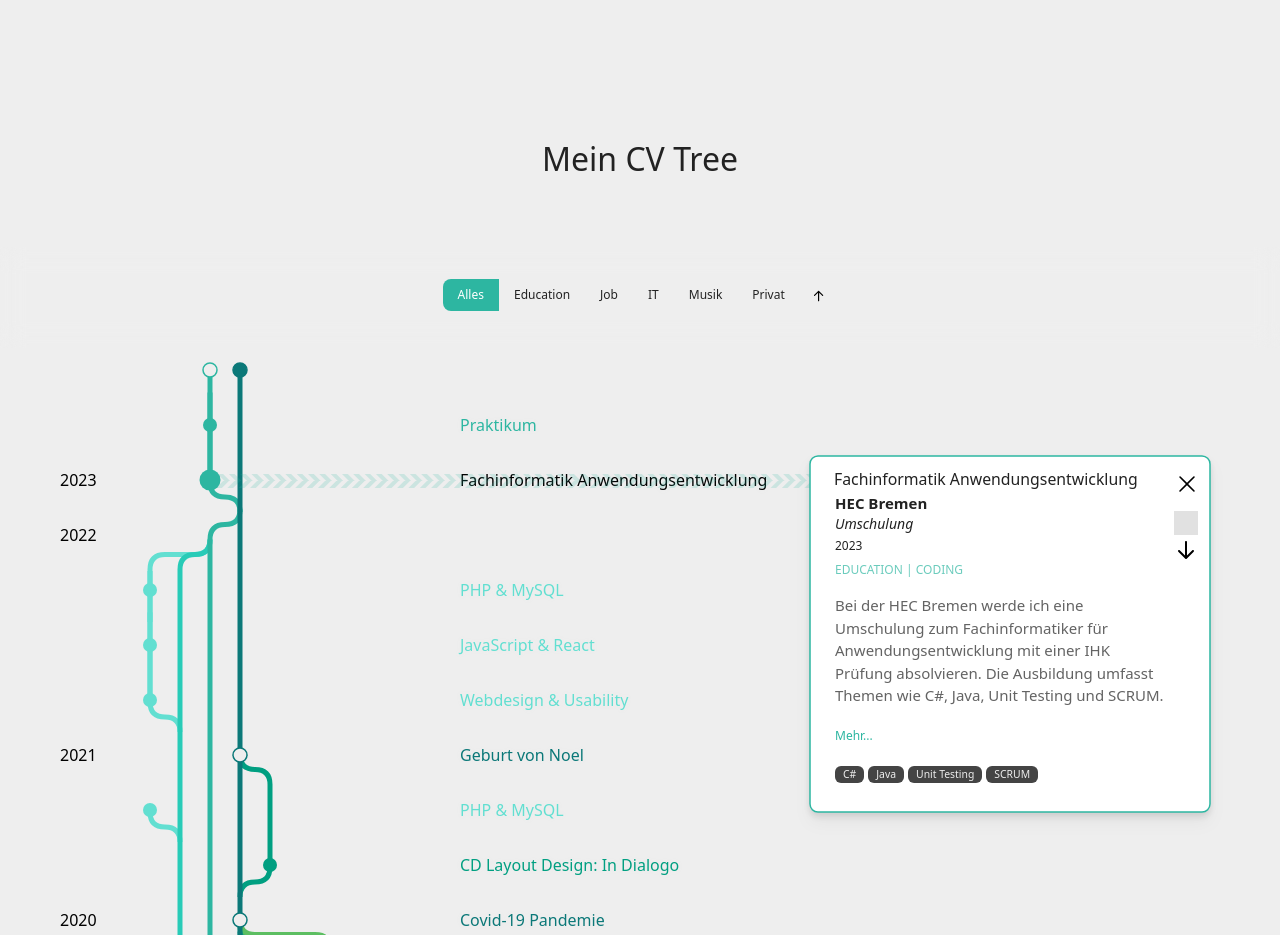
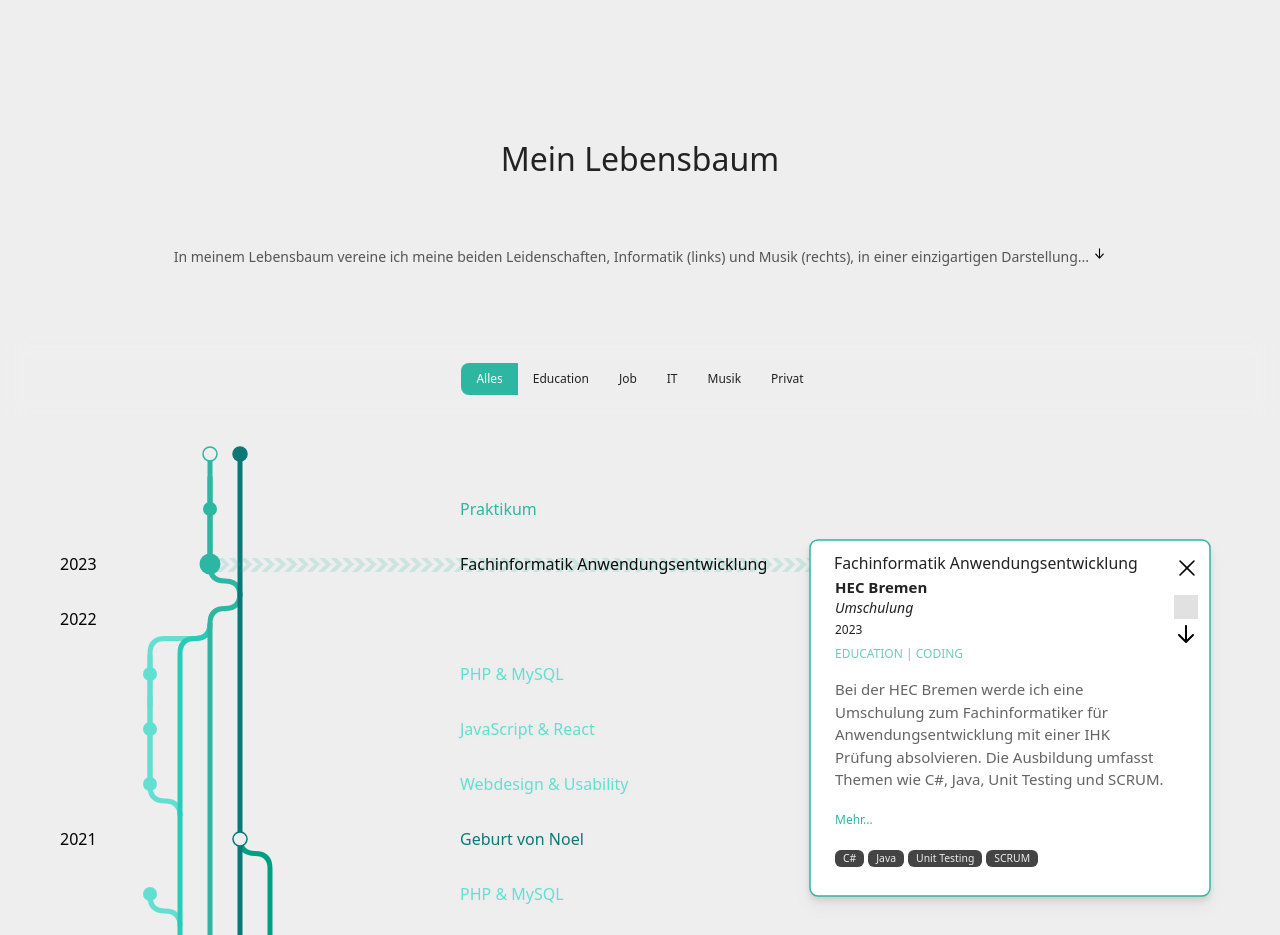
Before and after one commit to gabjuh/webdev-portfolio, a React (Vite) app: page / in a window 1280 px wide. Shown: the part 9020-9955 px from the top of the page. Built offline with nearby package versions, Linux system fonts and the light colour scheme; grey boxes are pictures that could not be loaded.

Commit message:
add description

```diff
--- a/src/components/CvTree.tsx
+++ b/src/components/CvTree.tsx
@@ -305,9 +305,24 @@ const CvTree: React.FC = ({ }) => {
   // Point
   const [hoveredElementSlugs, setHoveredElementSlugs] = useState<string[]>([]);
 
+  const [isCvTreeDescriptionVisible, setIsCvTreeDescriptionVisible] = useState<boolean>(false);
+
+  const handleOnClickCvTreeDescription = () => {
+    setIsCvTreeDescriptionVisible(!isCvTreeDescriptionVisible);
+  }
+
   return (
     <div className="pt-5" id="cvtree">
-      <Title text="Mein CV Tree" level={3} />
+      <Title text="Mein Lebensbaum" level={3} />
+      <p className="container text-center mx-auto mb-16 text-[#555] text-sm max-w-[1000px] cursor-pointer" onClick={handleOnClickCvTreeDescription}>In meinem Lebensbaum vereine ich meine beiden Leidenschaften, Informatik (links) und Musik (rechts), in einer einzigartigen Darstellung.<span className={!isCvTreeDescriptionVisible ? `inline` : `hidden`}>.. <button
+        className="cursor-pointer"
+      >
+        <div className="">
+          <img src={downArrow} alt="Arrow"
+            className=" w-[.85rem] -translate-y-[.1rem] group-hover:-translate-y-[.4rem] transition-all duration-150"
+          />
+        </div>
+      </button></span> <span className={isCvTreeDescriptionVisible ? `inline` : `hidden`}><br />Dieser Baum ermöglicht es, meine Lebensstationen aufzuklappen und detaillierte Einblicke in meine Entwicklung in den Bereichen Bildung, IT und Musik zu erhalten. Die Menüleiste erlaubt eine gezielte Filterung, um die Verbindungen zwischen diesen facettenreichen Interessen deutlicher zu erkennen.</span></p>
       <div className="relative hidden 2xs:block" id="cv"
       >
         {/* Buttons */}
@@ -335,7 +350,7 @@ const CvTree: React.FC = ({ }) => {
           ))}
 
             {/* Arrow up */}
-          <button
+            {/* <button
               onMouseUp={() => { scrollToId('home'); }}
             className="cursor-pointer"
           >
@@ -344,7 +359,7 @@ const CvTree: React.FC = ({ }) => {
                   className="rotate-180 w-[.85rem] -translate-y-[.1rem] group-hover:-translate-y-[.4rem] transition-all duration-150"
                 />
               </div>
-            </button>
+            </button> */}
 
             {/* Arrow down */}
             {/* <button
```
